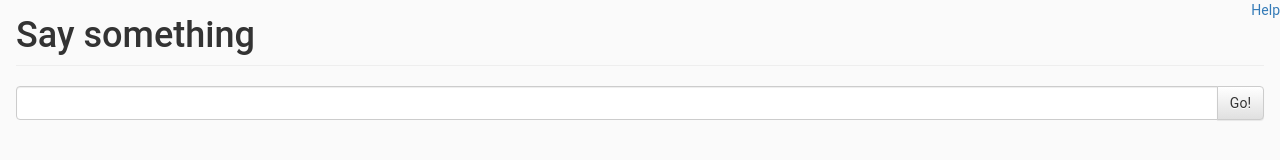
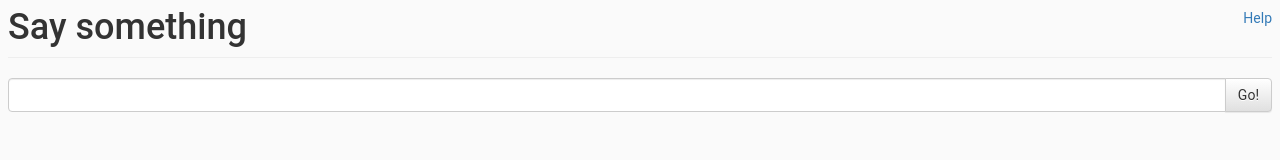
Before and after one commit to hcrlab/say_something, a plain HTML site: page www/index.html in a window 1280 px wide. Drawn offline with nearby package versions, Linux system fonts and the light colour scheme.

Commit message:
Minor style update.

```diff
--- a/www/index.html
+++ b/www/index.html
@@ -10,7 +10,7 @@
     <style>
       html {
         height: 100%;
-        padding: 16px;
+        padding: 8px;
       }
       h1.page-header {
         margin-top: 0px;
@@ -78,7 +78,7 @@
   </head>
 
   <body>
-    <div id='help' style="position:absolute; right:0; top:0;"  >
+    <div id='help' style="position:absolute; right:8px; top:8px;"  >
       <a href="https://github.com/hcrlab/say_something/wiki" target="_blank">Help</a>
     </div>
 
```
